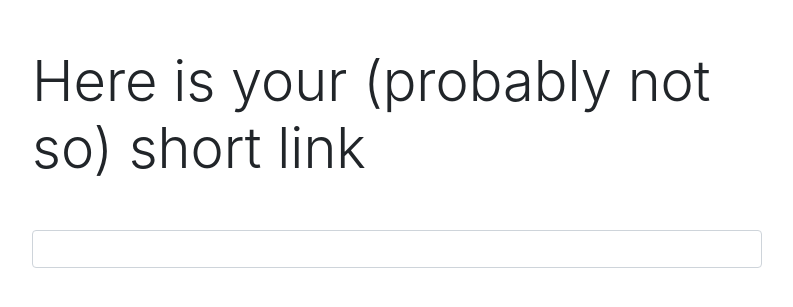
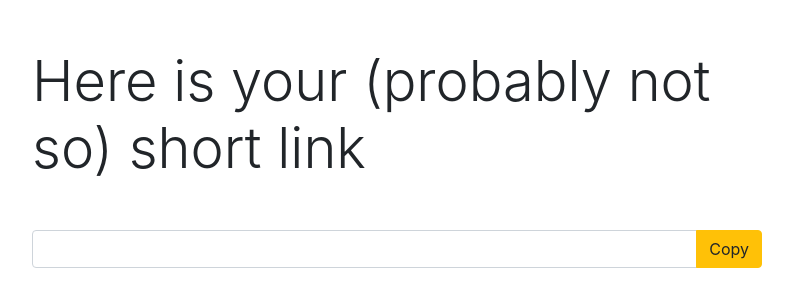
Before and after one commit to deniskasyanov/django-shortener, a Django app: template urlmanager/templates/urlmanager/display_short_url.html in a window 1280 px wide. Shown: the top 307 px of the page, without its empty margins (243-1036 px from the left). Run offline with Django 3.2, Linux system fonts and the light colour scheme; the template is opened without the code that fills it, so the values that code supplies are empty; some libraries are stand-ins or nearby versions.

Commit message:
Add one-click copy button to result page

```diff
--- a/urlmanager/templates/urlmanager/display_short_url.html
+++ b/urlmanager/templates/urlmanager/display_short_url.html
@@ -5,7 +5,24 @@
         <h1 class="d-none d-md-block display-4 mt-5 mb-5">Here is your (probably not so) short link</h1>
         <h2 class="d-md-none mt-3 mb-3">Here is your (probably not so) short link</h1>
         <div class="input-group">
-            <input class="form-control" type="text" value="{{ short_url }}">
+            <input class="form-control" type="text" id="short_url" value="{{ short_url }}">
+            <div class="input-group-append">
+                <a id="copyButton" onclick="copyUrl()" class="btn btn-warning">Copy</a>
+            </div>
         </div>
     </form>
+
+    <script type="text/javascript">
+        function copyUrl() {
+            var shortUrlField = document.getElementById("short_url");
+            shortUrlField.focus();
+            shortUrlField.select();
+            document.execCommand("copy");
+
+            var copyButton = document.getElementById("copyButton");
+            copyButton.innerHTML="Copied!"
+            copyButton.classList.remove("btn-warning");
+            copyButton.classList.add("btn-success");
+        }
+    </script>
 {% endblock body %}
```
